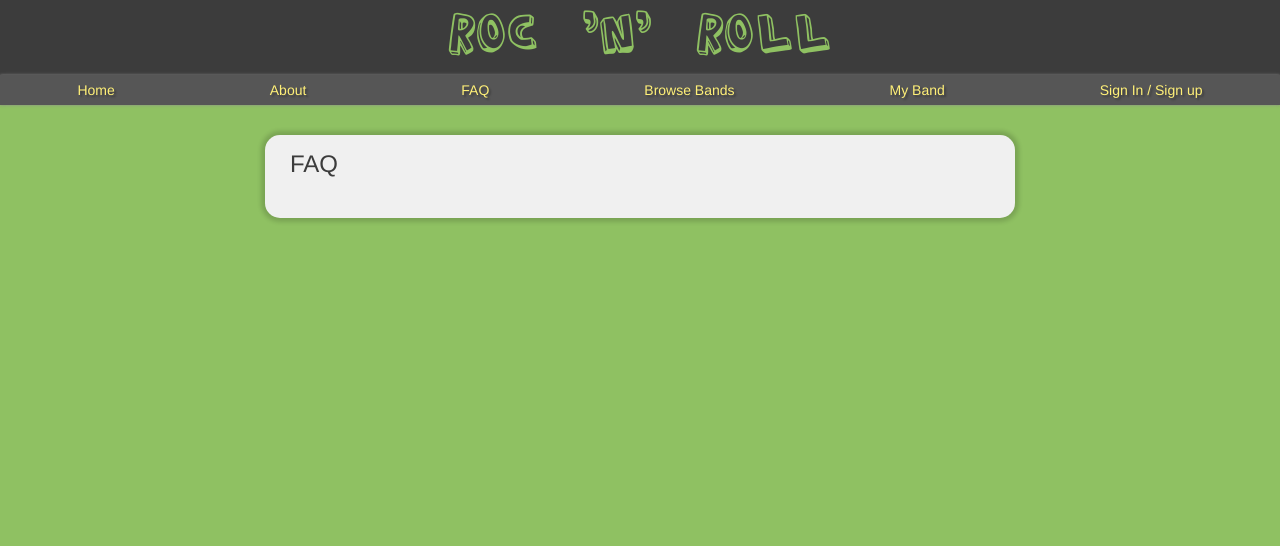
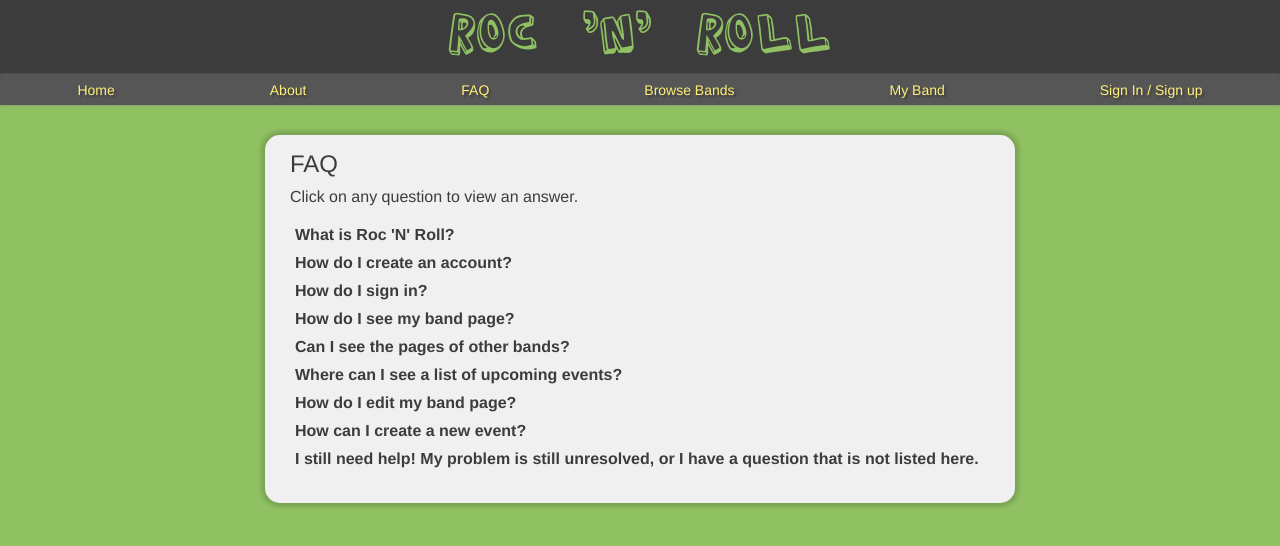
Before and after one commit to sfrink/CSC210-Project, a PHP site: page /faq.php in a window 1280 px wide. Shown: the top 546 px of the page. Run offline with PHP 8.4, Linux system fonts and the light colour scheme.

Commit message:
updated 'faq', 'about', and 'browse bands' pages

```diff
--- a/about.php
+++ b/about.php
@@ -15,6 +15,8 @@
 	<h2>About</h2>
 	<div id="content">
 
+	Roc 'N' Roll was created by Keenan Bartlett, Steven Frink, and Andrew Lee to help bands and music groups at the University of Rochester with publicizing upcoming events and shows. Often, these events are publicized in sources such as the Weekly Buzz, the Campus Times, and city publications, but easily get lost in the noise. By creating a web app targeted to students that caters specifically to music groups at the U of R and the Rochester, NY area, we hope to strengthen and promote a healthy music scene on campus.
+
 	</div>
 	</div>
 
--- a/faq.php
+++ b/faq.php
@@ -5,6 +5,19 @@
 	<title>FAQ</title>
 	<meta http-equiv="Content-type" content="text/html; charset=utf-8" />
 	<link href="home.css" type="text/css" rel="stylesheet" />
+
+	<script type="text/javascript">
+	function drop_down(stuff) {
+		var fubar = document.getElementById(stuff);
+		if (fubar.style.display != 'block') {
+			fubar.style.display = 'block';
+		}
+		else {
+			fubar.style.display = 'none';
+		}
+	}
+	</script>
+
 </head>
 
 <body>
@@ -15,6 +28,71 @@
 	<h2>FAQ</h2>
 	<div id="content">
 
+		Click on any question to view an answer.
+
+		<div class="faq" onclick="drop_down('q1')" style="font-weight: bold; cursor: hand; cursor: pointer; padding: 20px 5px 5px 5px;">
+		What is Roc 'N' Roll?
+			<div id="q1" class="answer" style="display:none; font-weight: normal; font-style: italic; padding: 5px 25px;">
+			Roc 'N' Roll is a web app created to help bands and music groups at the University of Rochester and the Rochester, NY area with publicizing upcoming events and shows.
+			</div>
+		</div>
+
+		<div class="faq" onclick="drop_down('q2')" style="font-weight: bold; cursor: hand; cursor: pointer; padding: 5px;">
+		How do I create an account?
+			<div id="q2" class="answer" style="display:none; font-weight: normal; font-style: italic; padding: 5px 25px;">
+			On the menu at the top of any page, click on "Sign In / Sign Up". Then, instead of logging in, click on "Sign up if you don't have an account yet". At the next page, enter a username, password, and enter some information about your band. Finally, hit "submit" at the bottom of the page.
+			</div>
+		</div>
+
+		<div class="faq" onclick="drop_down('q3')" style="font-weight: bold; cursor: hand; cursor: pointer; padding: 5px;">
+		How do I sign in?
+			<div id="q3" class="answer" style="display:none; font-weight: normal; font-style: italic; padding: 5px 25px;">
+			On the menu at the top of any page, click on "Sign In / Sign Up". At the next page, enter your username and password.
+			</div>
+		</div>
+
+		<div class="faq" onclick="drop_down('q4')" style="font-weight: bold; cursor: hand; cursor: pointer; padding: 5px;">
+		How do I see my band page?
+			<div id="q4" class="answer" style="display:none; font-weight: normal; font-style: italic; padding: 5px 25px;">
+			On the menu at the top of any page, click on "My Band". This will take you to your band page.
+			</div>
+		</div>
+
+		<div class="faq" onclick="drop_down('q5')" style="font-weight: bold; cursor: hand; cursor: pointer; padding: 5px;">
+		Can I see the pages of other bands?
+			<div id="q5" class="answer" style="display:none; font-weight: normal; font-style: italic; padding: 5px 25px;">
+			On the menu at the top of any page, click on "Browse Bands".
+			</div>
+		</div>
+
+		<div class="faq" onclick="drop_down('q6')" style="font-weight: bold; cursor: hand; cursor: pointer; padding: 5px;">
+		Where can I see a list of upcoming events?
+			<div id="q6" class="answer" style="display:none; font-weight: normal; font-style: italic; padding: 5px 25px;">
+			A list is provided on the home page.
+			</div>
+		</div>
+
+		<div class="faq" onclick="drop_down('q7')" style="font-weight: bold; cursor: hand; cursor: pointer; padding: 5px;">
+		How do I edit my band page?
+			<div id="q7" class="answer" style="display:none; font-weight: normal; font-style: italic; padding: 5px 25px;">
+			Insert answer here
+			</div>
+		</div>
+
+		<div class="faq" onclick="drop_down('q8')" style="font-weight: bold; cursor: hand; cursor: pointer; padding: 5px;">
+		How can I create a new event?
+			<div id="q8" class="answer" style="display:none; font-weight: normal; font-style: italic; padding: 5px 25px;">
+			Insert answer here
+			</div>
+		</div>
+
+		<div class="faq" onclick="drop_down('q9')" style="font-weight: bold; cursor: hand; cursor: pointer; padding: 5px;">
+		I still need help! My problem is still unresolved, or I have a question that is not listed here.
+			<div id="q9" class="answer" style="display:none; font-weight: normal; font-style: italic; padding: 5px 25px;">
+			We would be happy to help you out. If a problem is still unresolved, or if you have a question that is not mentioned here, send an email to alee52 <at> u <dot> rochester <dot> edu
+			</div>
+		</div>
+
 	</div>
 	</div>
 
```
Also changed, not shown: browsebands.php (+32 -1 lines).
